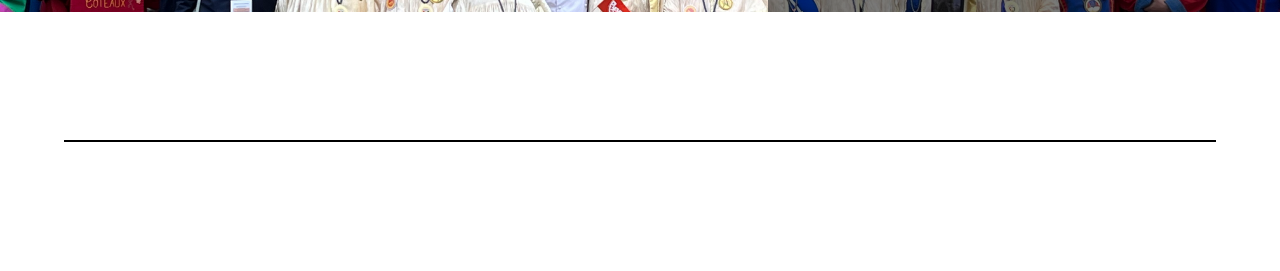
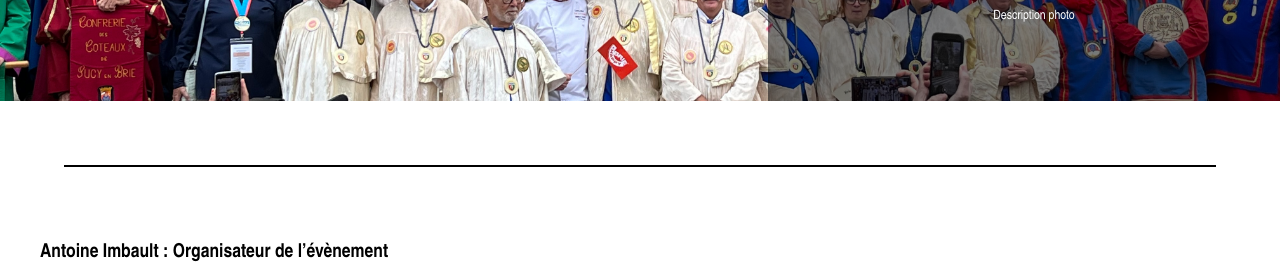
Before and after one commit to RETR0EDIT/webdoc, a PHP site: page / in a window 1280 px wide. Shown: the part 991-1262 px from the top of the page. Run offline with PHP 8.4, Linux system fonts and the light colour scheme.

Commit message:
ya pas la video

```diff
--- a/assets/styles/index.css
+++ b/assets/styles/index.css
@@ -14,15 +14,15 @@
 }
 
 .image_1 {
-  padding-top: 10%;
-  width:60%;
+  padding-top: 15%;
+  width:70%;
 }
 
 .description {
   color: #fff!important;
   text-align: center;
   margin: auto;
-  padding: 10px 20px 10% 40px;
+  padding: 10px 20px 15% 40px;
 }
 
 
@@ -216,7 +216,7 @@
 }
 
 .trait {
-  margin: 10% auto 10% auto;
+  margin: 5% auto 5% auto;
   width: 90%;
 
   border: 1.5px solid #000000;
```
